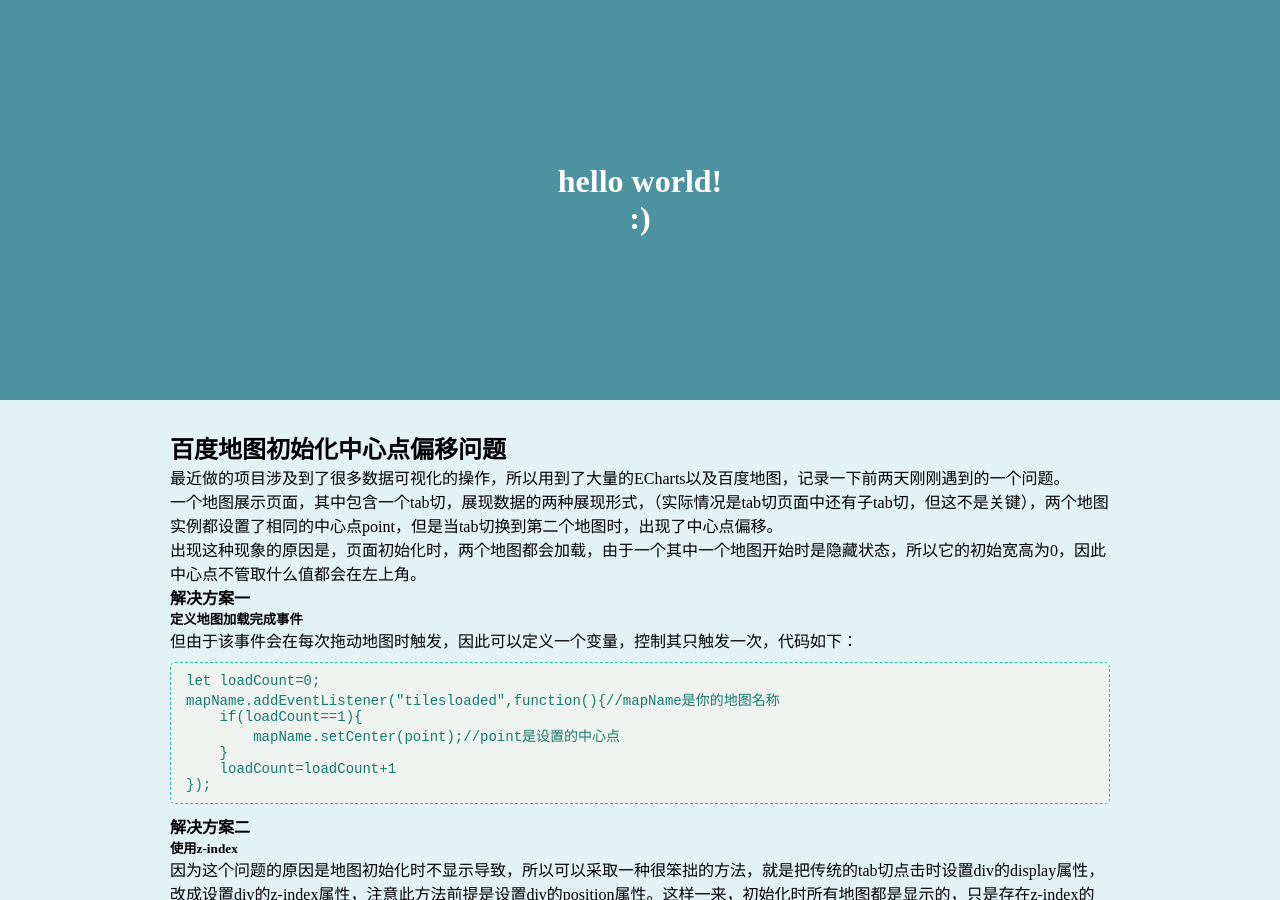
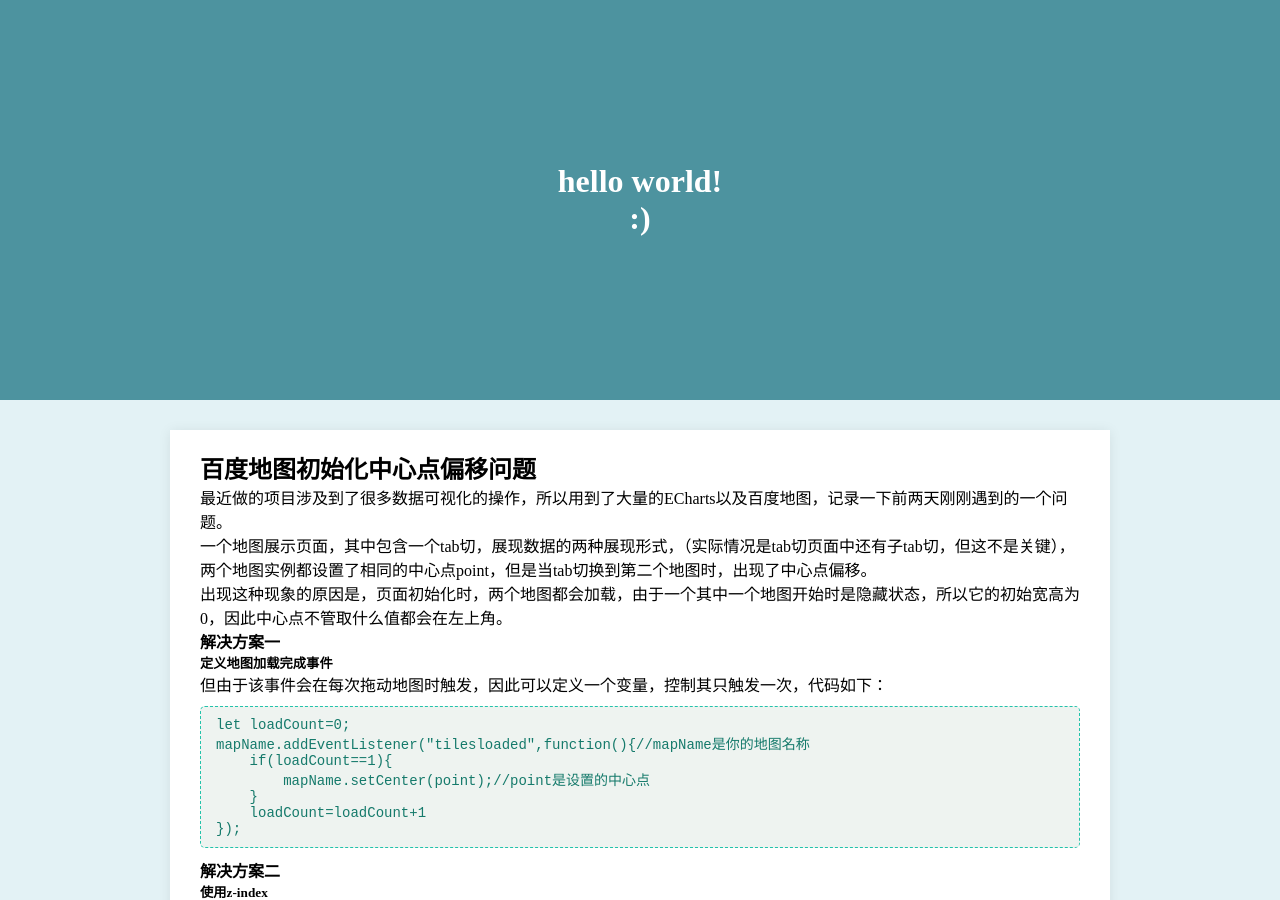
Before and after one commit to seven777777/myblog, a Jekyll site: the page built from _posts/2018-05-15-bdnap-bug1.md, in a window 1280 px wide and 900 px high. Built offline with Jekyll 4.4.1, drawn with Linux system fonts in a browser that asks for light colours.

Commit message:
default change

```diff
--- a/_layouts/default.html
+++ b/_layouts/default.html
@@ -1,10 +1,11 @@
 {% include header.html %}
 
 <div class="content-wrap">
+    <div class="module_wrap">
+        <title>{{ page.title }}</title>
 
-    <title>{{ page.title }}</title>
-
-    {{ content }}
+        {{ content }}
+    </div>
 </div>
 
 {% include footer.html %}
```
